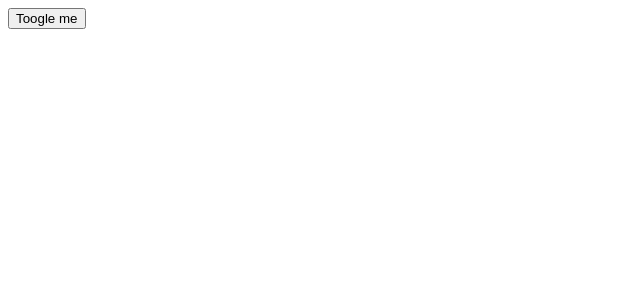
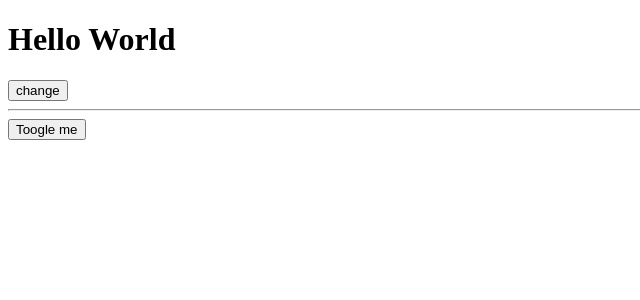
Before and after one commit to Sarvesh-1999/React-11---JNO-JRERTD-M6, a React (Vite) app: page / in a window 1280 px wide. Shown: the top 300 px of the page, without its empty margins (0-640 px from the left). Built offline with nearby package versions, Linux system fonts and the light colour scheme.

Commit message:
States in FBC Completed

```diff
--- a/src/allTopics/02_States/Toggle.jsx
+++ b/src/allTopics/02_States/Toggle.jsx
@@ -2,6 +2,7 @@ import { useState } from "react";
 
 const ToggleComponent = () => {
   const [toggle, setToggle] = useState(false);
+  const [data, setData] = useState("Hello World");
 
   const updateToggle = () => {
     setToggle((prev) => !prev);
@@ -9,6 +10,11 @@ const ToggleComponent = () => {
 
   return (
     <>
+      <h1>{data}</h1>
+      <button onClick={() => setData("Byee World")}>change</button>
+
+      <hr />
+
       <button onClick={updateToggle}>Toogle me</button>
       {toggle && <h1>toogle Example</h1>}
     </>
```
